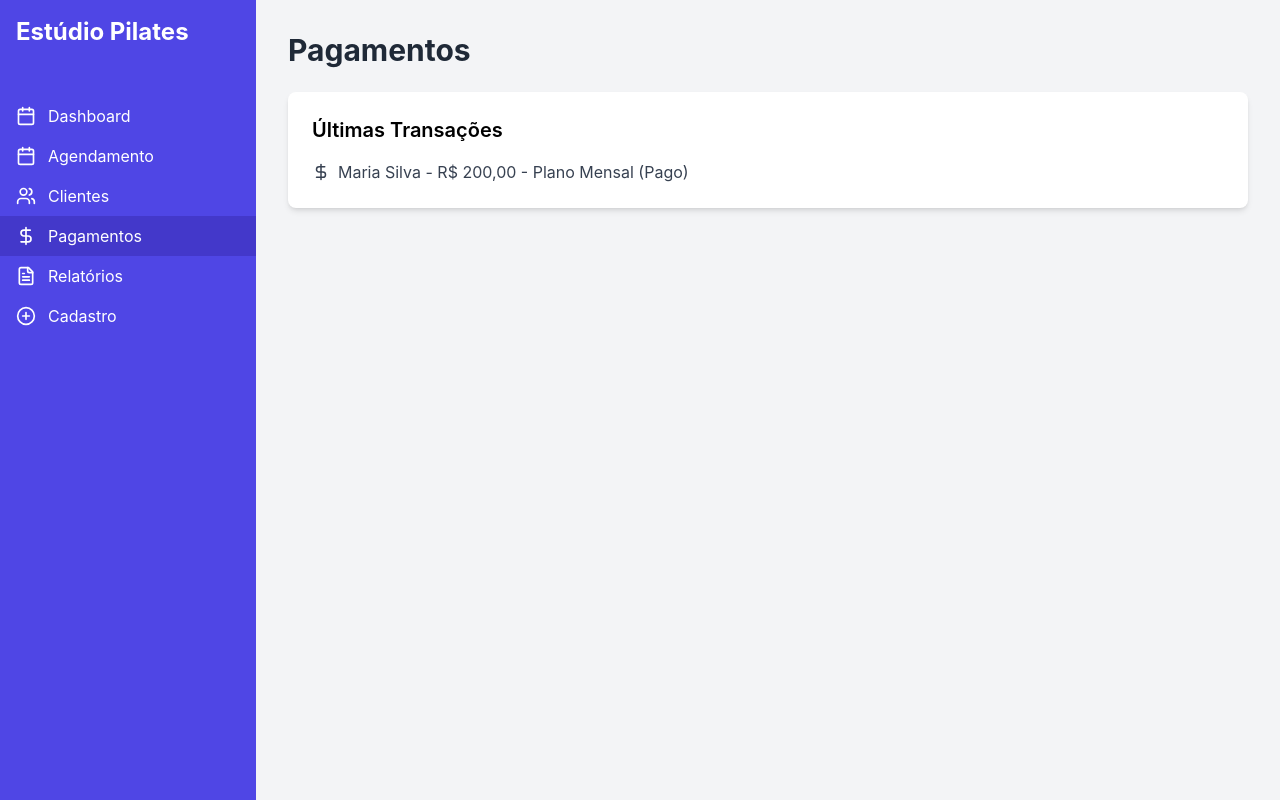
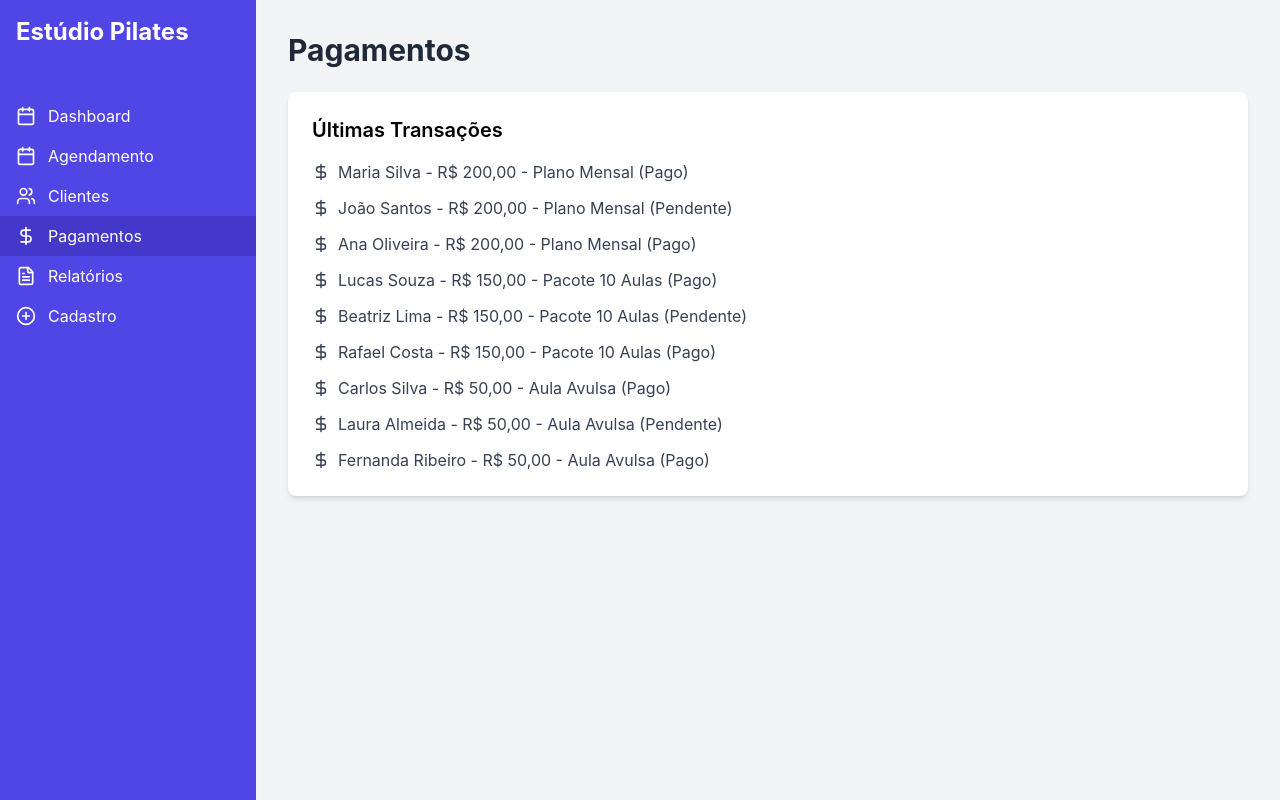
Before and after one commit to TamLeal/pilates-app, a React (Vite) app: page / in a window 1280 px wide. Both pictures are taken after a click on the button "Pagamentos". Built offline with nearby package versions, Linux system fonts and the light colour scheme.

Commit message:
pagamentos improved

```diff
--- a/src/pages/Pagamentos.jsx
+++ b/src/pages/Pagamentos.jsx
@@ -3,16 +3,52 @@ import { Card, CardContent } from '../components/ui/card';
 import { DollarSign } from 'lucide-react';
 
 const Pagamentos = () => (
-  <div>
+  <div className="space-y-6">
     <Card>
       <CardContent>
         <h3 className="text-xl font-semibold mb-4">Últimas Transações</h3>
         <ul className="space-y-3">
+          {/* Plano Mensal */}
           <li className="flex items-center text-gray-700">
             <DollarSign className="mr-2" size={18} />
             <span>Maria Silva - R$ 200,00 - Plano Mensal (Pago)</span>
           </li>
-          {/* Continue com outras transações... */}
+          <li className="flex items-center text-gray-700">
+            <DollarSign className="mr-2" size={18} />
+            <span>João Santos - R$ 200,00 - Plano Mensal (Pendente)</span>
+          </li>
+          <li className="flex items-center text-gray-700">
+            <DollarSign className="mr-2" size={18} />
+            <span>Ana Oliveira - R$ 200,00 - Plano Mensal (Pago)</span>
+          </li>
+
+          {/* Pacote de Aulas */}
+          <li className="flex items-center text-gray-700">
+            <DollarSign className="mr-2" size={18} />
+            <span>Lucas Souza - R$ 150,00 - Pacote 10 Aulas (Pago)</span>
+          </li>
+          <li className="flex items-center text-gray-700">
+            <DollarSign className="mr-2" size={18} />
+            <span>Beatriz Lima - R$ 150,00 - Pacote 10 Aulas (Pendente)</span>
+          </li>
+          <li className="flex items-center text-gray-700">
+            <DollarSign className="mr-2" size={18} />
+            <span>Rafael Costa - R$ 150,00 - Pacote 10 Aulas (Pago)</span>
+          </li>
+
+          {/* Aula Avulsa */}
+          <li className="flex items-center text-gray-700">
+            <DollarSign className="mr-2" size={18} />
+            <span>Carlos Silva - R$ 50,00 - Aula Avulsa (Pago)</span>
+          </li>
+          <li className="flex items-center text-gray-700">
+            <DollarSign className="mr-2" size={18} />
+            <span>Laura Almeida - R$ 50,00 - Aula Avulsa (Pendente)</span>
+          </li>
+          <li className="flex items-center text-gray-700">
+            <DollarSign className="mr-2" size={18} />
+            <span>Fernanda Ribeiro - R$ 50,00 - Aula Avulsa (Pago)</span>
+          </li>
         </ul>
       </CardContent>
     </Card>
```
